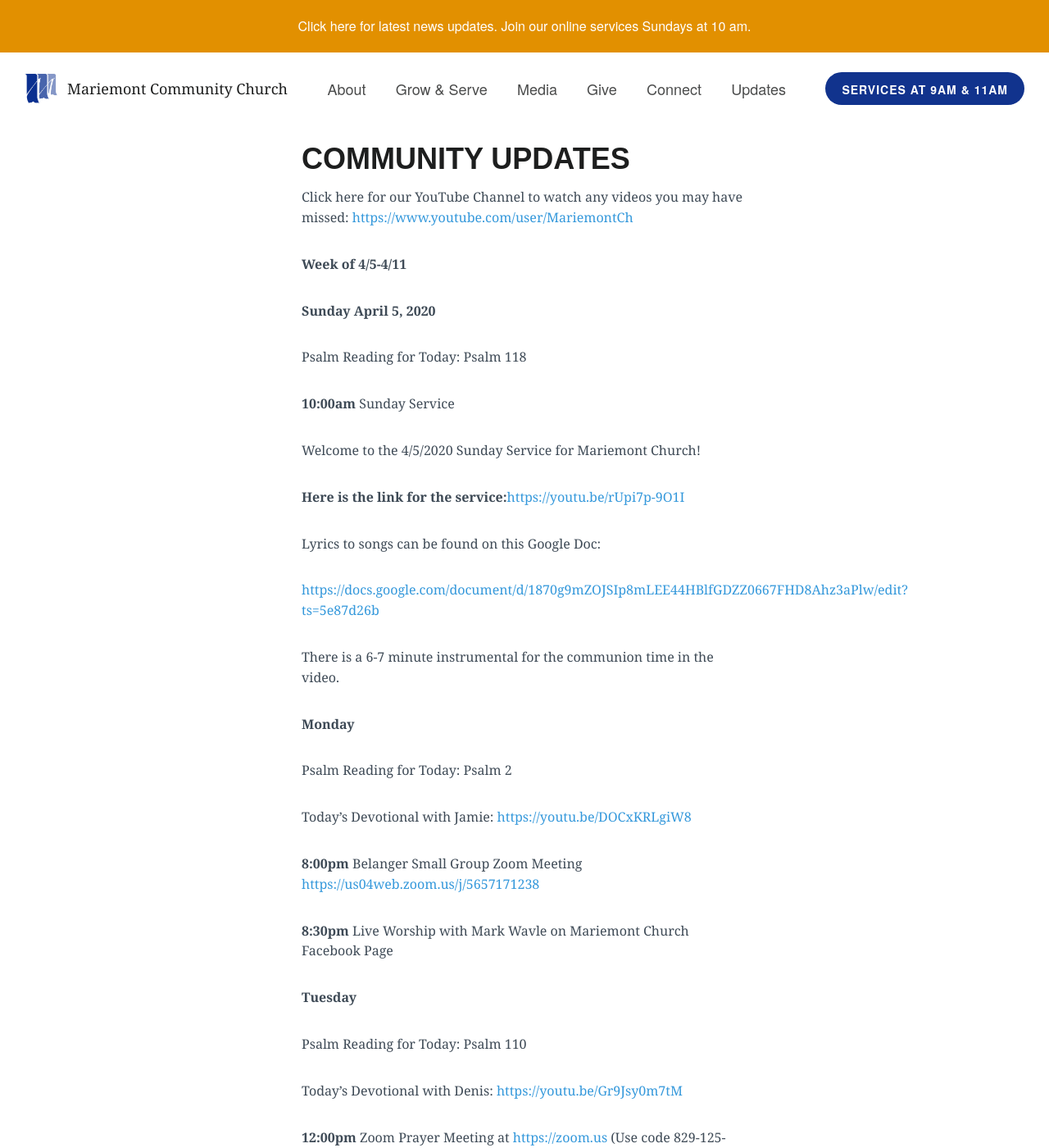
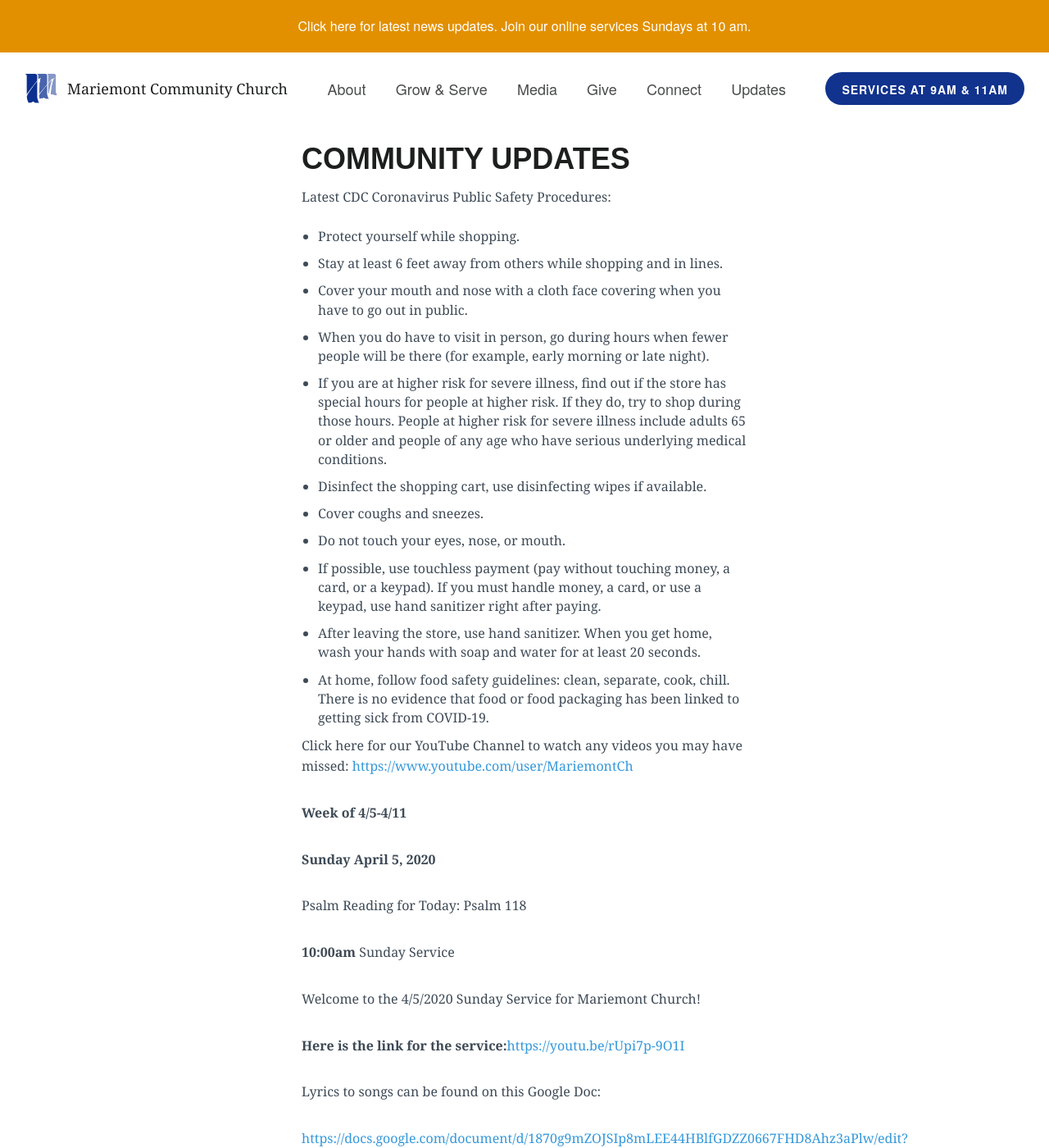
Before and after one commit to lukemoderwell/mariemont, a Jekyll site: the page built from updates.markdown, in a window 1280 px wide and 1400 px high. Shown: the whole window at 82% size. Built offline with Jekyll 4.4.1, drawn with Linux system fonts in a browser that asks for light colours; nearby versions of some CDN libraries.

Commit message:
Updated Updates

```diff
--- a/updates.markdown
+++ b/updates.markdown
@@ -8,6 +8,20 @@
 ---
 
 ## Community Updates
+
+Latest CDC Coronavirus Public Safety Procedures:
+
+* Protect yourself while shopping.
+* Stay at least 6 feet away from others while shopping and in lines.
+* Cover your mouth and nose with a cloth face covering when you have to go out in public.
+* When you do have to visit in person, go during hours when fewer people will be there (for example, early morning or late night).
+* If you are at higher risk for severe illness, find out if the store has special hours for people at higher risk. If they do, try to shop during those hours. People at higher risk for severe illness include adults 65 or older and people of any age who have serious underlying medical conditions.
+* Disinfect the shopping cart, use disinfecting wipes if available.
+* Cover coughs and sneezes.
+* Do not touch your eyes, nose, or mouth.
+* If possible, use touchless payment (pay without touching money, a card, or a keypad). If you must handle money, a card, or use a keypad, use hand sanitizer right after paying.
+* After leaving the store, use hand sanitizer. When you get home, wash your hands with soap and water for at least 20 seconds.
+* At home, follow food safety guidelines: clean, separate, cook, chill. There is no evidence that food or food packaging has been linked to getting sick from COVID-19.
 
 Click here for our YouTube Channel to watch any videos you may have missed:
 [https://www.youtube.com/user/MariemontCh](https://www.youtube.com/user/MariemontCh)
```
